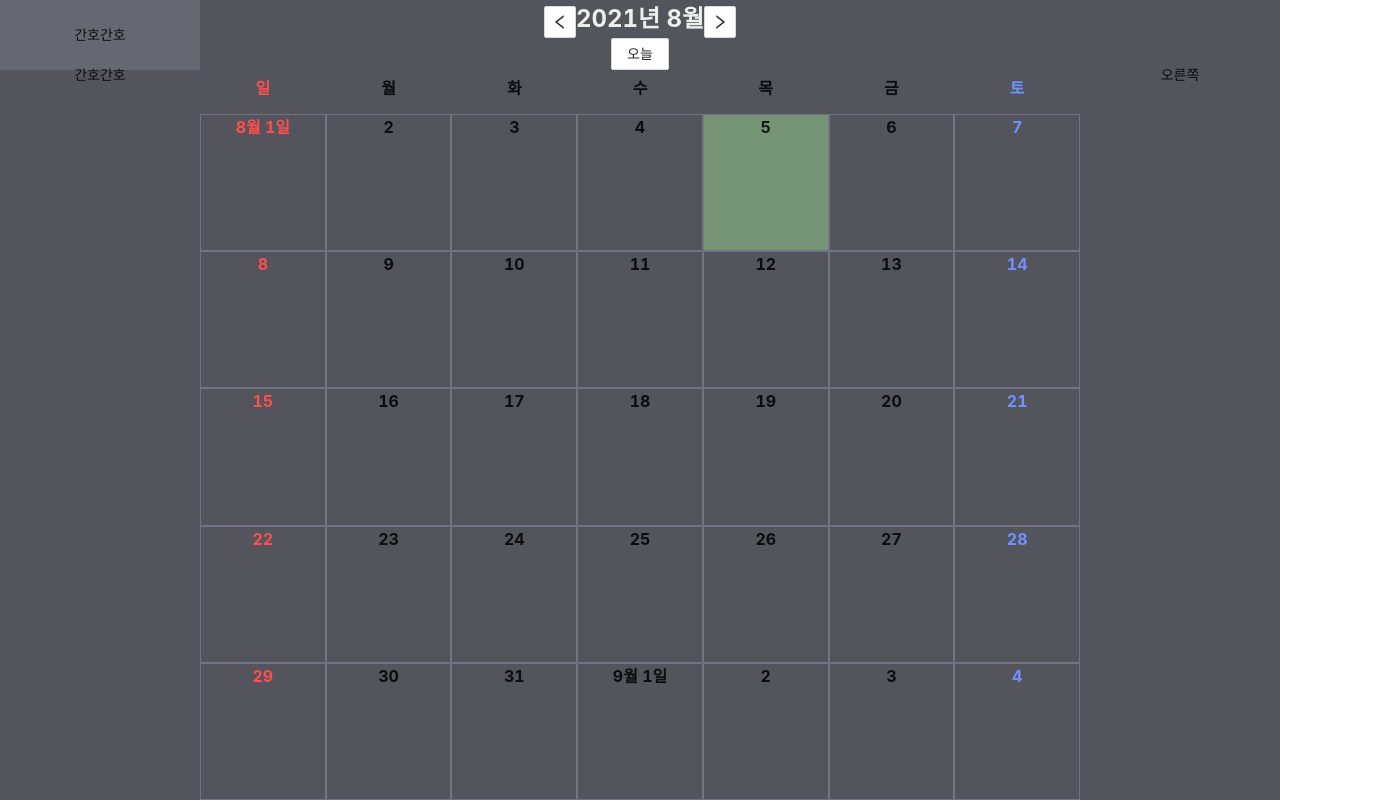
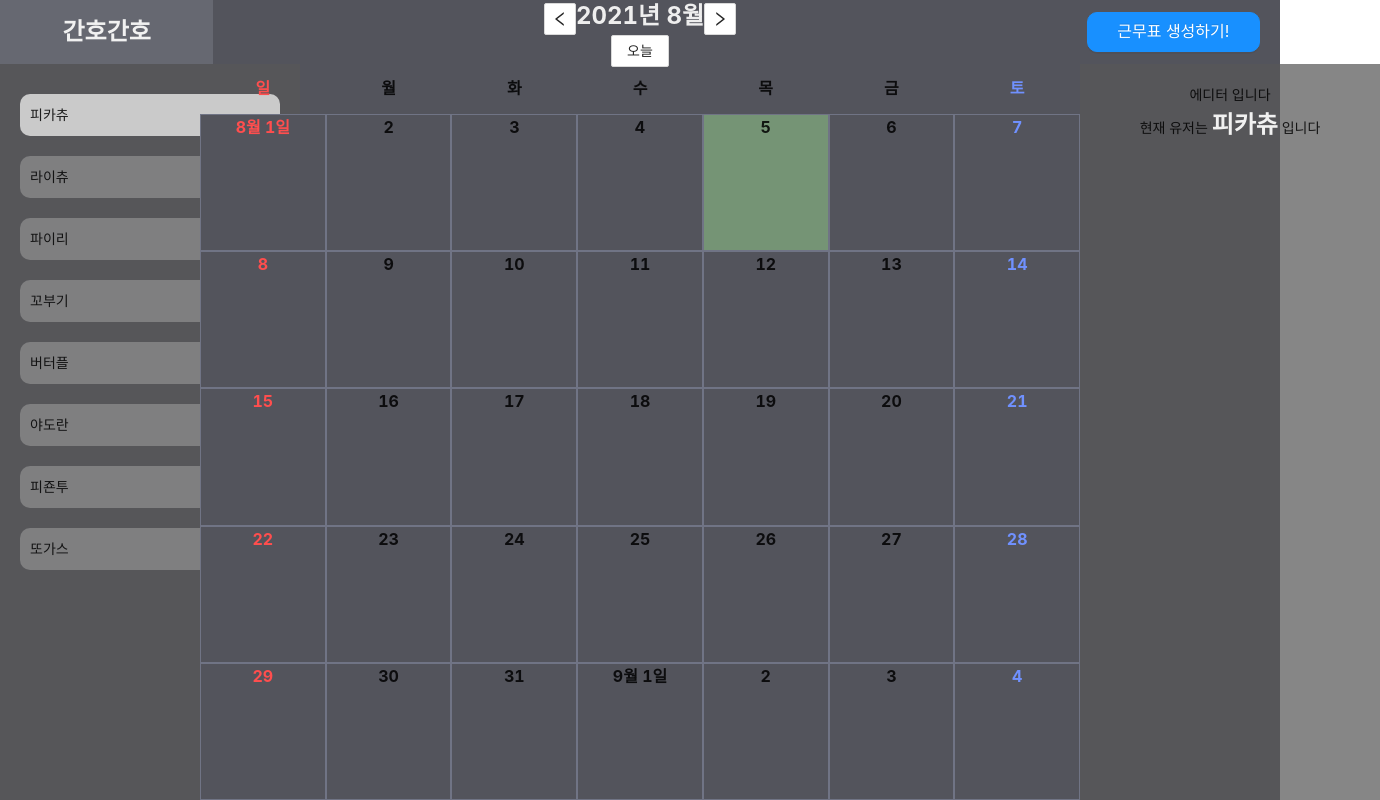
Before and after one commit to 0407chan/GanhoGanho, a React (Create React App) app: page / in a window 1280 px wide. Shown: the whole page, 1380 px wide, since content can reach past the window. Built offline with nearby package versions, Linux system fonts and the light colour scheme.

Commit message:
[8] MainContainer에 있던 헤더 컴포넌트로 추출
- 사이드 매니져 추가
- 에디터 추가
- 레이아웃은 각 컴포넌으로 위임

```diff
--- a/src/containers/MainContainer/MainContainer.tsx
+++ b/src/containers/MainContainer/MainContainer.tsx
@@ -1,12 +1,23 @@
 import Calendar from '@/components/Calendar'
-import LeftOutlined from '@ant-design/icons/LeftOutlined'
-import RightOutlined from '@ant-design/icons/RightOutlined'
+import Editor from '@/components/Editor'
+import Header from '@/components/Header'
+import SideManage from '@/components/SideManage'
 import { addMonths, subMonths } from 'date-fns'
-import format from 'date-fns/format'
 import React, { useState } from 'react'
 import * as S from './style'
+
+export type User = {
+  name: string
+  offDate: Date[]
+}
+
 const MainContainer: React.FC = () => {
   const [currentDate, setCurrentDate] = useState<Date>(new Date())
+
+  const [currentUser, setCurrentUser] = useState<User>({
+    name: '피카츄',
+    offDate: []
+  })
 
   const onPrevMonth = () => {
     setCurrentDate(subMonths(currentDate, 1))
@@ -19,24 +30,16 @@ const MainContainer: React.FC = () => {
   }
   return (
     <S.Container>
-      <S.HeaderWrapper>
-        <S.HeaderLeft>간호간호</S.HeaderLeft>
-        <S.HeaderCenter>
-          <div>
-            <S.CalendarButton icon={<LeftOutlined />} onClick={onPrevMonth} />
-            {format(currentDate, 'yyyy년 M월')}
-            <S.CalendarButton icon={<RightOutlined />} onClick={onNextMonth} />
-          </div>
-          <S.CalendarButton onClick={onToday}>오늘</S.CalendarButton>
-        </S.HeaderCenter>
-        <S.HeaderLeft />
-      </S.HeaderWrapper>
+      <Header
+        onNextMonth={onNextMonth}
+        onPrevMonth={onPrevMonth}
+        onToday={onToday}
+        currentDate={currentDate}
+      />
       <S.ContentWrapper>
-        <S.ContentLeft>간호간호</S.ContentLeft>
-        <S.ContentCenter>
-          <Calendar currentDate={currentDate} />
-        </S.ContentCenter>
-        <S.ContentLeft>오른쪽</S.ContentLeft>
+        <SideManage currentUser={currentUser} setCurrentUser={setCurrentUser} />
+        <Calendar currentDate={currentDate} />
+        <Editor currentUser={currentUser} />
       </S.ContentWrapper>
     </S.Container>
   )
```
